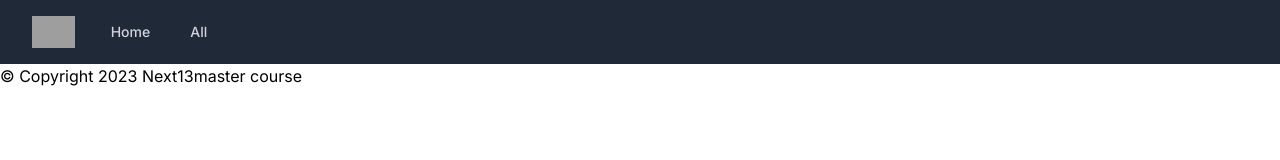
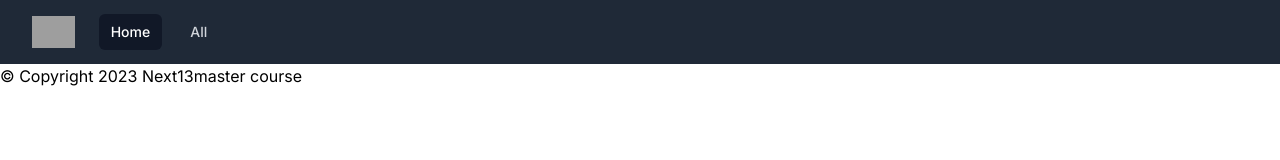
Before and after one commit to MateuszSzczukowski/next13masters, a Next.js app in the folder code/: page / in a window 1280 px wide. Shown: the top 160 px of the page. Built offline with nearby package versions, Linux system fonts and the light colour scheme; grey boxes are pictures that could not be loaded.

Commit message:
Changed the concept of ActiveLink and use usePathname()

```diff
--- a/code/src/types/ActiveLink.types.ts
+++ b/code/src/types/ActiveLink.types.ts
@@ -1,7 +1,6 @@
 export type ActiveLinkPropsType = {
-	slug: string;
+	children: React.ReactNode;
 	className?: string;
 	activeClassName?: string;
-	text: string;
 	href: string;
 };
--- a/code/src/ui/components/atoms/ActiveLink.tsx
+++ b/code/src/ui/components/atoms/ActiveLink.tsx
@@ -1,25 +1,24 @@
 "use client";
 import { ActiveLinkPropsType } from "@/types/ActiveLink.types";
 import Link from "next/link";
-import { useSelectedLayoutSegment } from "next/navigation";
+import { usePathname } from "next/navigation";
 
 export const ActiveLink = ({
-	slug,
+	children,
 	className = "",
 	activeClassName = "bg-gray-900 text-white",
-	text,
 	href,
 }: ActiveLinkPropsType) => {
-	const segment = useSelectedLayoutSegment();
-	const isActive = slug === segment;
+	const pathname = usePathname();
+	const isActive: boolean = pathname === href;
 
 	return (
-		<Link
+		<a
 			href={href}
 			className={`${className} ${isActive ? activeClassName : ""}`}
 			{...(isActive && { "aria-current": "page" })}
 		>
-			{text}
-		</Link>
+			{children}
+		</a>
 	);
 };
--- a/code/src/ui/components/molecules/Navbar.tsx
+++ b/code/src/ui/components/molecules/Navbar.tsx
@@ -55,17 +55,17 @@ export const Navbar = () => {
 						<div className="hidden sm:ml-6 sm:block">
 							<div className="flex space-x-4">
 								<ActiveLink
-									slug="/"
 									className="rounded-md px-3 py-2 text-sm font-medium text-gray-300 hover:bg-gray-700 hover:text-white"
-									text="Home"
 									href="/"
-								/>
+								>
+									Home
+								</ActiveLink>
 								<ActiveLink
-									slug="products"
 									className="rounded-md px-3 py-2 text-sm font-medium text-gray-300 hover:bg-gray-700 hover:text-white"
-									text="All"
 									href="/products"
-								/>
+								>
+									All
+								</ActiveLink>
 							</div>
 						</div>
 					</div>
@@ -75,17 +75,17 @@ export const Navbar = () => {
 			<div className="sm:hidden" id="mobile-menu">
 				<div className="space-y-1 px-2 pb-3 pt-2">
 					<ActiveLink
-						slug="home"
 						className="block rounded-md px-3 py-2 text-base font-medium text-gray-300 hover:bg-gray-700 hover:text-white"
-						text="Home"
 						href="/"
-					/>
+					>
+						Home
+					</ActiveLink>
 					<ActiveLink
-						slug="products"
 						className="block rounded-md px-3 py-2 text-base font-medium text-gray-300 hover:bg-gray-700 hover:text-white"
-						text="All"
 						href="/products"
-					/>
+					>
+						All
+					</ActiveLink>
 				</div>
 			</div>
 		</nav>
```
